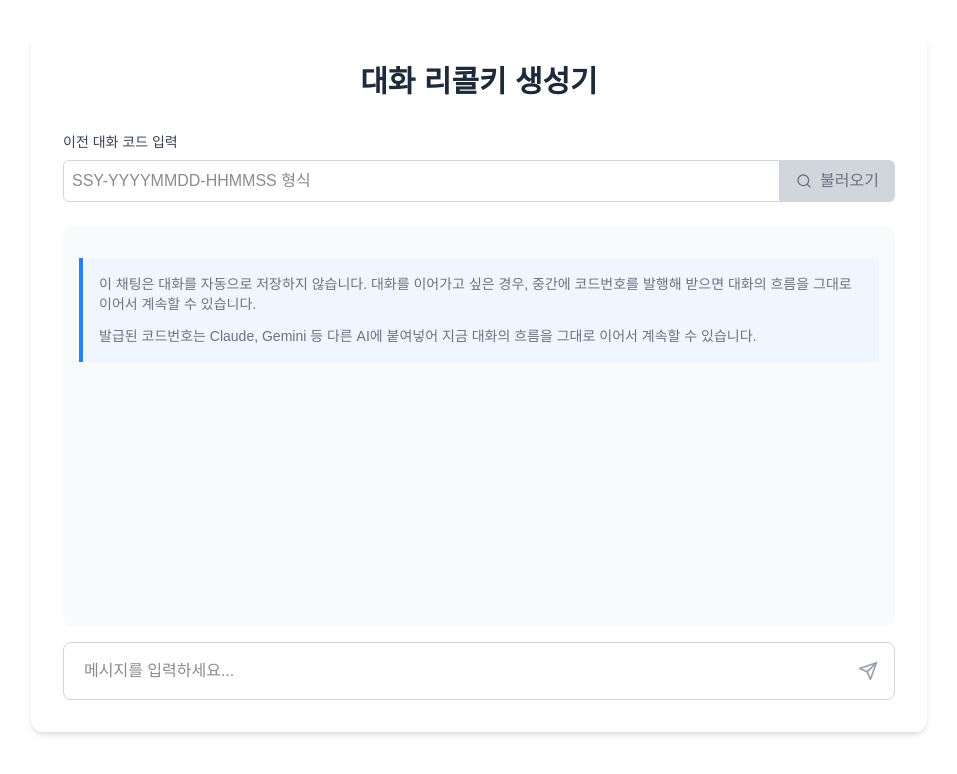
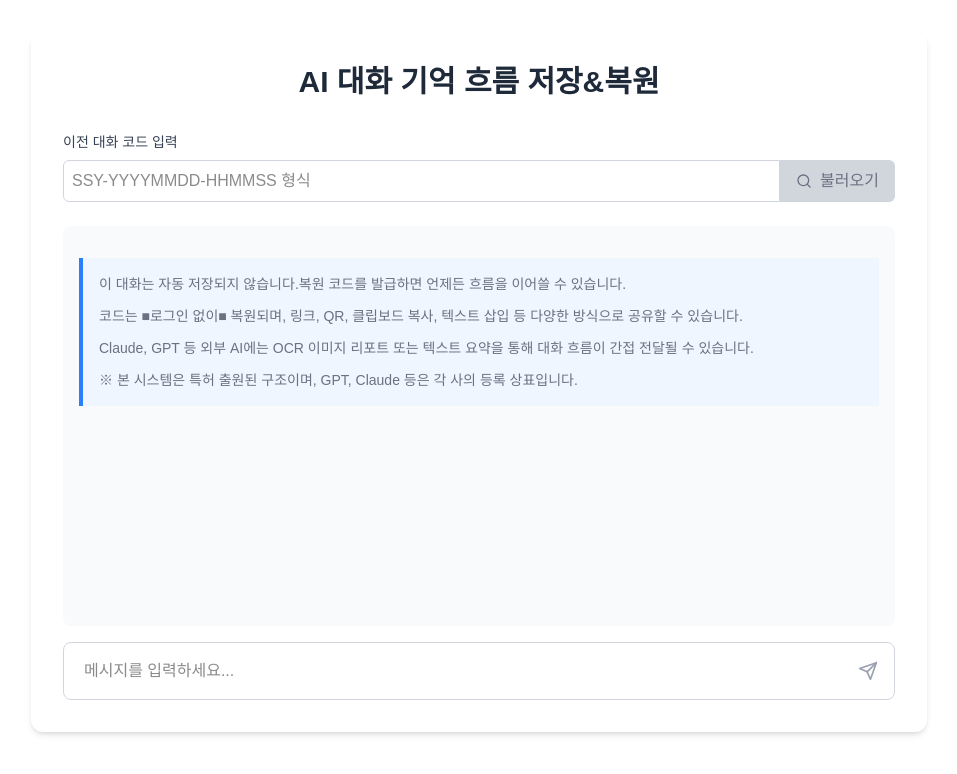
Before and after one commit to handevmin/gpt-chat-report, a Next.js app: page / in a window 1280 px wide. Shown: the top 774 px of the page, without its empty margins (161-1118 px from the left). Built offline with nearby package versions, Linux system fonts and the light colour scheme.

Commit message:
fix: 제목 및 설명문구 수정

```diff
--- a/src/app/page.tsx
+++ b/src/app/page.tsx
@@ -288,7 +288,7 @@ export default function Home() {
     <main className="flex min-h-screen flex-col items-center justify-between p-4 md:p-8">
       <div className="w-full max-w-4xl mx-auto bg-white rounded-xl shadow-md overflow-hidden">
         <div className="p-4 md:p-8">
-          <h1 className="text-3xl font-bold text-center text-gray-800 mb-8">대화 리콜키 생성기</h1>
+          <h1 className="text-3xl font-bold text-center text-gray-800 mb-8">AI 대화 기억 흐름 저장&복원</h1>
 
           {/* 코드 입력 */}
           <CodeInput onSubmit={handleCodeSubmit} isLoading={isLoading} />
@@ -346,8 +346,11 @@ export default function Home() {
               <div className="text-center text-gray-500 mt-4">
                 {showIntro ? (
                   <div className="p-4 border-l-4 border-blue-500 bg-blue-50 text-left">
-                    <p className="text-sm">이 채팅은 대화를 자동으로 저장하지 않습니다. 대화를 이어가고 싶은 경우, 중간에 코드번호를 발행해 받으면 대화의 흐름을 그대로 이어서 계속할 수 있습니다.</p>
-                    <p className="text-sm mt-3">발급된 코드번호는 Claude, Gemini 등 다른 AI에 붙여넣어 지금 대화의 흐름을 그대로 이어서 계속할 수 있습니다.</p>
+                    <p className="text-sm">이 대화는 자동 저장되지 않습니다.복원 코드를 발급하면 언제든 흐름을 이어쓸 수 있습니다.</p>
+                    <p className="text-sm mt-3">코드는 ■로그인 없이■ 복원되며, 링크, QR, 클립보드 복사, 텍스트 삽입 등 다양한 방식으로 공유할 수 있습니다.</p>
+                    <p className="text-sm mt-3">Claude, GPT 등 외부 AI에는 OCR 이미지 리포트 또는 텍스트 요약을 통해 대화 흐름이 간접 전달될 수 있습니다.</p>
+                    <p className="text-sm mt-3">※ 본 시스템은 특허 출원된 구조이며, GPT, Claude 등은 각 사의 등록 상표입니다.</p>
+
                   </div>
                 ) : (
                   <p className="mt-16">새로운 대화를 시작하거나 이전 대화 코드를 입력하세요.</p>
```
